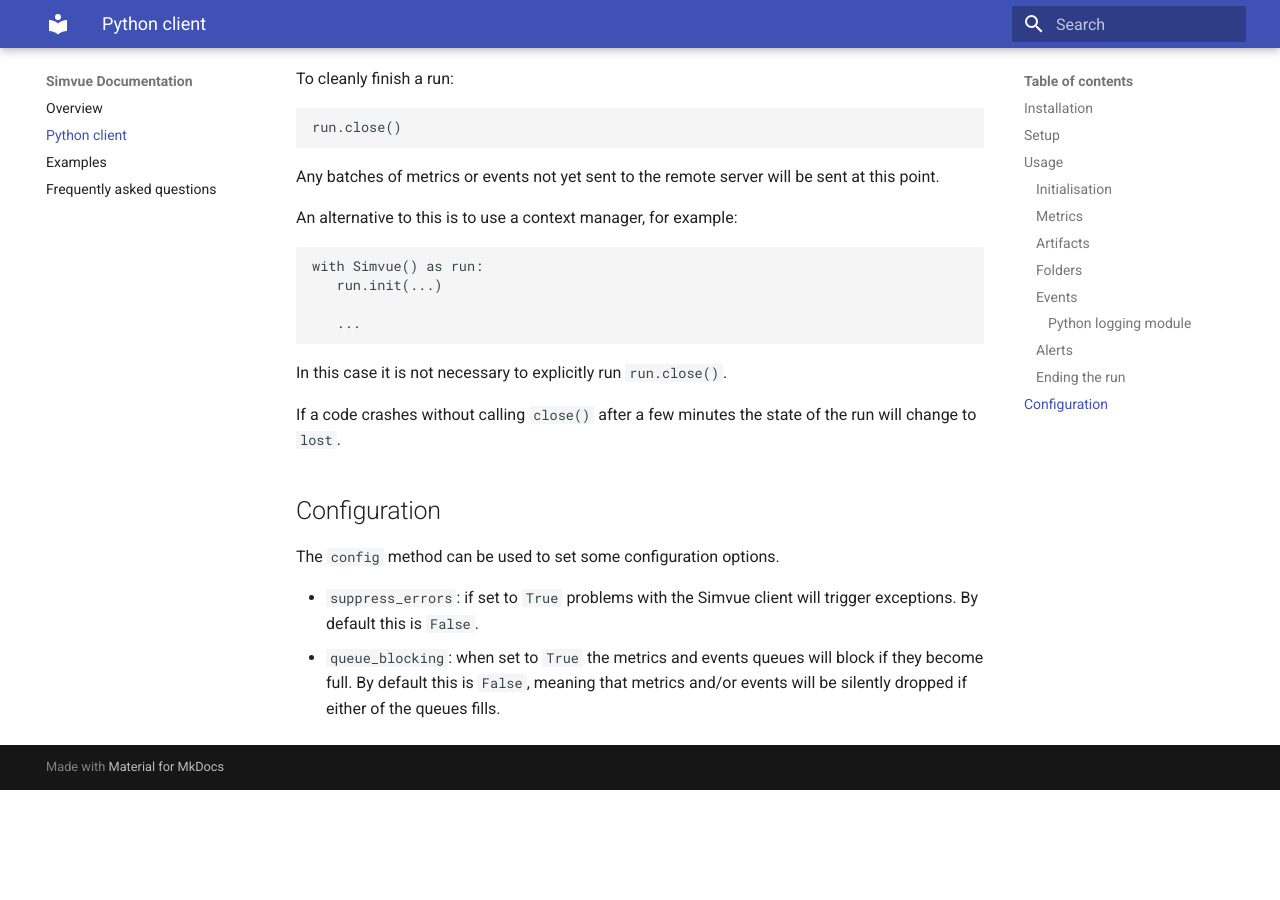
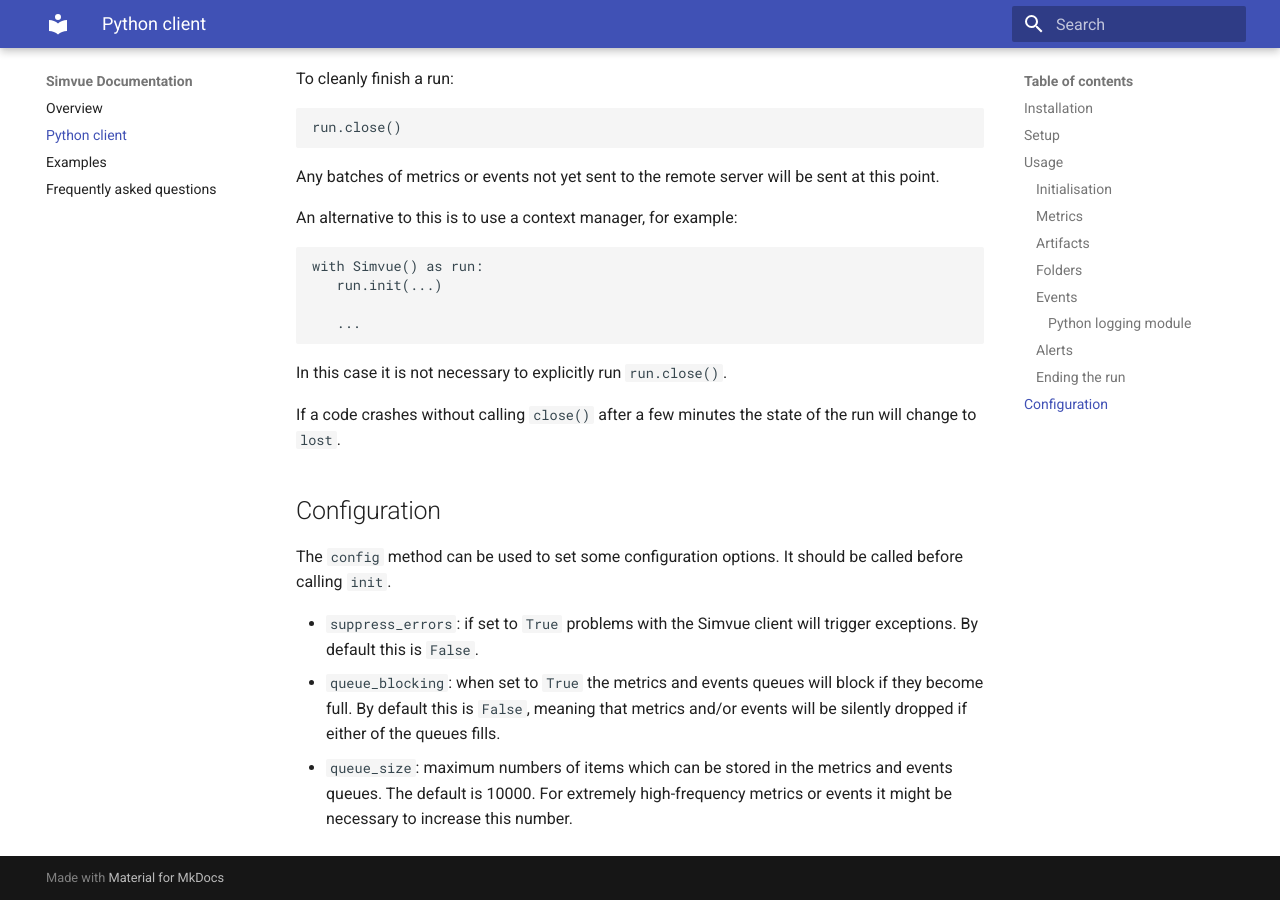
Before and after one commit to simvue-io/docs, an MkDocs documentation site: the page built from docs/python-client.md, in a window 1280 px wide and 900 px high, scrolled down 4753 px. Built offline with MkDocs 1.6.1 and Material for MkDocs 9.7.7, drawn with Linux system fonts in a browser that asks for light colours; before the commit the page ends 5543 px from its top, so only the background shows below that.

Commit message:
Update python-client.md

```diff
--- a/docs/python-client.md
+++ b/docs/python-client.md
@@ -202,7 +202,8 @@ If a code crashes without calling `close()` after a few minutes the state of the
 
 ## Configuration
 
-The `config` method can be used to set some configuration options.
+The `config` method can be used to set some configuration options. It should be called before calling `init`.
 
 * `suppress_errors`: if set to `True` problems with the Simvue client will trigger exceptions. By default this is `False`.
 * `queue_blocking`: when set to `True` the metrics and events queues will block if they become full. By default this is `False`, meaning that metrics and/or events will be silently dropped if either of the queues fills.
+* `queue_size`: maximum numbers of items which can be stored in the metrics and events queues. The default is 10000. For extremely high-frequency metrics or events it might be necessary to increase this number.
```
